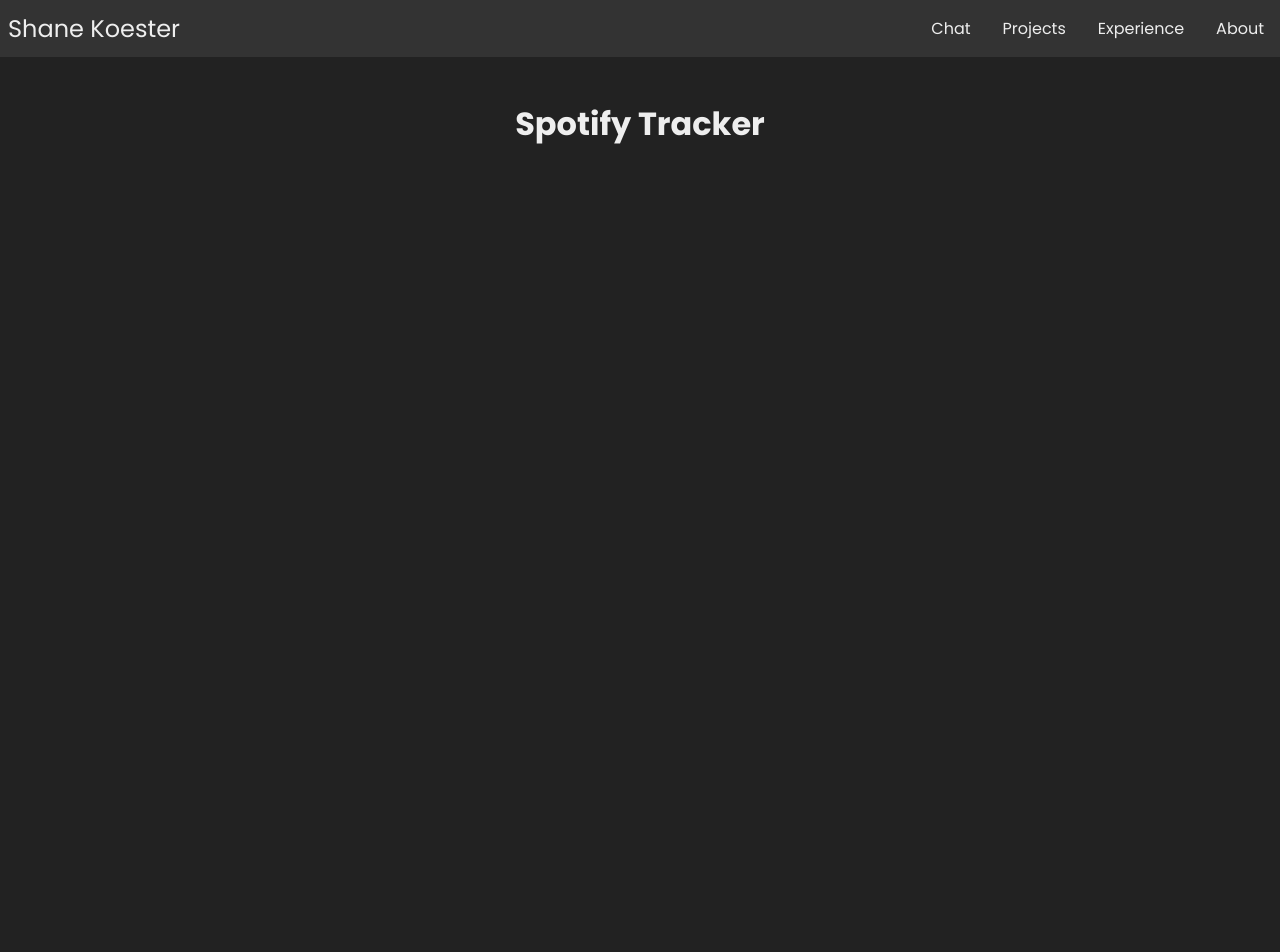
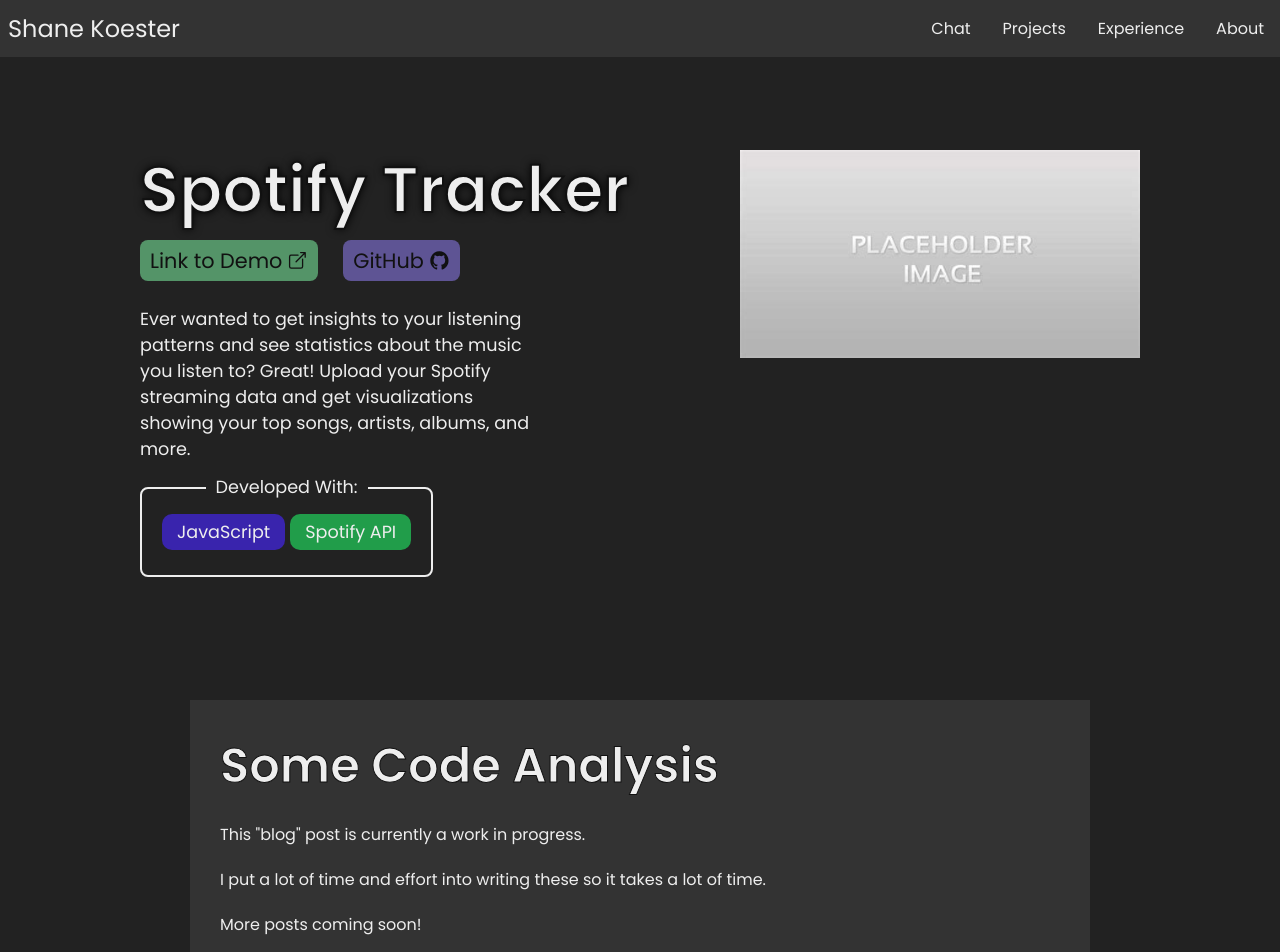
Before and after one commit to ItsMeShane/shanes.tech, a React (Create React App) app: page /projects/spotify-tracker in a window 1280 px wide. Shown: the top 952 px of the page. Before the commit the page ends 800 px from the top, so only its background shows below. Built offline with nearby package versions, Linux system fonts and the light colour scheme.

Commit message:
added project pages

```diff
--- a/src/pages/projects/project-pages/PJ-3DEngine.jsx
+++ b/src/pages/projects/project-pages/PJ-3DEngine.jsx
@@ -1,11 +1,75 @@
 import React from 'react';
-import { PageContainer, PageWrapper } from './ProjectPageStyles';
+import {
+   Body,
+   ButtonLink,
+   Description,
+   Header,
+   InfoSection,
+   PageContainer,
+   PageWrapper,
+   ShowcasedImage,
+   Tags,
+   HeaderTitle,
+   TitleContainer,
+   BodyTitle,
+   CodeContainer,
+} from './ProjectPageStyles';
 
 const PJ3DEngine = () => {
    return (
       <PageWrapper>
          <PageContainer>
-            <h1>3D Rendering Engine</h1>
+            <Header>
+               <InfoSection>
+                  <TitleContainer>
+                     <HeaderTitle>3D Rendering Engine</HeaderTitle>
+                     <div className='button-container'>
+                        <ButtonLink
+                           style={{ '--background': '#549468' }}
+                           href=''
+                           target='_blank'
+                           rel='noopener noreferrer'
+                        >
+                           <span>Download .exe</span>
+                           <ion-icon name='open-outline'></ion-icon>
+                        </ButtonLink>
+                        <ButtonLink
+                           style={{ '--background': '#5e5494' }}
+                           href='https://github.com/ItsMeShane/'
+                           target='_blank'
+                           rel='noopener noreferrer'
+                        >
+                           <span>GitHub</span>
+                           <ion-icon name='logo-github'></ion-icon>
+                        </ButtonLink>
+                     </div>
+                  </TitleContainer>
+                  <Description>
+                     My own 3D engine! Specular lighting, procedural terrain, water
+                     animations, particle effects, normal mapping, and more.
+                  </Description>
+                  <Tags>
+                     <span style={{ '--background': '#3924ad' }}>Java</span>
+                     <span style={{ '--background': '#9d2195' }}>LWJGL</span>
+                     <span style={{ '--background': '#21809d' }}>OpenGL</span>
+                     <span style={{ '--background': '#21809d' }}>GLSL</span>
+                  </Tags>
+               </InfoSection>
+
+               <ShowcasedImage src='/images/placeholder.png' width='400px' />
+            </Header>
+            <Body>
+               <BodyTitle>Some Code Analysis</BodyTitle>
+               <p>This "blog" post is currently a work in progress.</p>
+               <p>
+                  I put a lot of time and effort into writing these so it takes a lot of
+                  time.
+               </p>
+               <p>More posts coming soon!</p>
+               <CodeContainer>
+                  <img src='/images/placeholder.png' />
+               </CodeContainer>
+            </Body>
          </PageContainer>
       </PageWrapper>
    );
--- a/src/pages/projects/project-pages/PJ-AILearnsToDrive.jsx
+++ b/src/pages/projects/project-pages/PJ-AILearnsToDrive.jsx
@@ -1,11 +1,74 @@
 import React from 'react';
-import { PageContainer, PageWrapper } from './ProjectPageStyles';
+import {
+   Body,
+   ButtonLink,
+   Description,
+   Header,
+   InfoSection,
+   PageContainer,
+   PageWrapper,
+   ShowcasedImage,
+   Tags,
+   HeaderTitle,
+   TitleContainer,
+   BodyTitle,
+   CodeContainer,
+} from './ProjectPageStyles';
 
 const PJAILearnsToDrive = () => {
    return (
       <PageWrapper>
          <PageContainer>
-            <h1>AI Learns To Drive</h1>
+            <Header>
+               <InfoSection>
+                  <TitleContainer>
+                     <HeaderTitle>AI Learns to Drive</HeaderTitle>
+                     <div className='button-container'>
+                        <ButtonLink
+                           style={{ '--background': '#549468' }}
+                           href=''
+                           target='_blank'
+                           rel='noopener noreferrer'
+                        >
+                           <span>Visit Site</span>
+                           <ion-icon name='open-outline'></ion-icon>
+                        </ButtonLink>
+                        <ButtonLink
+                           style={{ '--background': '#5e5494' }}
+                           href='https://github.com/ItsMeShane/'
+                           target='_blank'
+                           rel='noopener noreferrer'
+                        >
+                           <span>GitHub</span>
+                           <ion-icon name='logo-github'></ion-icon>
+                        </ButtonLink>
+                     </div>
+                  </TitleContainer>
+                  <Description>
+                     You might learn from your mistakes, but AI learns faster! Watch in
+                     real time as my AI learns how to drive through trial and error.
+                  </Description>
+                  <Tags>
+                     <span style={{ '--background': '#3924ad' }}>JavaScript</span>
+                     <span style={{ '--background': '#9d2195' }}>Neural Networks</span>
+                     <span style={{ '--background': '#21809d' }}>No Libraries</span>
+                  </Tags>
+               </InfoSection>
+
+               <ShowcasedImage src='/images/placeholder.png' width='400px' />
+            </Header>
+            <Body>
+               <BodyTitle>Some Code Analysis</BodyTitle>
+               <p>This "blog" post is currently a work in progress.</p>
+               <p>
+                  I put a lot of time and effort into writing these so it takes a lot of
+                  time.
+               </p>
+               <p>More posts coming soon!</p>
+               <CodeContainer>
+                  <img src='/images/placeholder.png' />
+               </CodeContainer>
+            </Body>
          </PageContainer>
       </PageWrapper>
    );
--- a/src/pages/projects/project-pages/PJ-OCR.jsx
+++ b/src/pages/projects/project-pages/PJ-OCR.jsx
@@ -1,11 +1,74 @@
 import React from 'react';
-import { PageContainer, PageWrapper } from './ProjectPageStyles';
+import {
+   Body,
+   ButtonLink,
+   Description,
+   Header,
+   InfoSection,
+   PageContainer,
+   PageWrapper,
+   ShowcasedImage,
+   Tags,
+   HeaderTitle,
+   TitleContainer,
+   BodyTitle,
+   CodeContainer,
+} from './ProjectPageStyles';
 
 const PJOpticalCharacterRecognition = () => {
    return (
       <PageWrapper>
          <PageContainer>
-            <h1>Optical Character Recognition</h1>
+            <Header>
+               <InfoSection>
+                  <TitleContainer>
+                     <HeaderTitle>Optical Character Recognition</HeaderTitle>
+                     <div className='button-container'>
+                        <ButtonLink
+                           style={{ '--background': '#549468' }}
+                           href=''
+                           target='_blank'
+                           rel='noopener noreferrer'
+                        >
+                           <span>Link to Demo</span>
+                           <ion-icon name='open-outline'></ion-icon>
+                        </ButtonLink>
+                        <ButtonLink
+                           style={{ '--background': '#5e5494' }}
+                           href='https://github.com/ItsMeShane/'
+                           target='_blank'
+                           rel='noopener noreferrer'
+                        >
+                           <span>GitHub</span>
+                           <ion-icon name='logo-github'></ion-icon>
+                        </ButtonLink>
+                     </div>
+                  </TitleContainer>
+                  <Description>
+                     Convert images to text with OCR. Upload (or take) a photo that
+                     contains text and see the image get transcribed to text.
+                  </Description>
+                  <Tags>
+                     <span style={{ '--background': '#3924ad' }}>Love</span>
+                     <span style={{ '--background': '#9d2195' }}>Care</span>
+                     <span style={{ '--background': '#21809d' }}>Affection</span>
+                  </Tags>
+               </InfoSection>
+
+               <ShowcasedImage src='/images/placeholder.png' width='400px' />
+            </Header>
+            <Body>
+               <BodyTitle>Some Code Analysis</BodyTitle>
+               <p>This "blog" post is currently a work in progress.</p>
+               <p>
+                  I put a lot of time and effort into writing these so it takes a lot of
+                  time.
+               </p>
+               <p>More posts coming soon!</p>
+               <CodeContainer>
+                  <img src='/images/placeholder.png' />
+               </CodeContainer>
+            </Body>
          </PageContainer>
       </PageWrapper>
    );
--- a/src/pages/projects/project-pages/PJ-SpotifyTracker.jsx
+++ b/src/pages/projects/project-pages/PJ-SpotifyTracker.jsx
@@ -1,11 +1,75 @@
 import React from 'react';
-import { PageContainer, PageWrapper } from './ProjectPageStyles';
+import {
+   Body,
+   ButtonLink,
+   Description,
+   Header,
+   InfoSection,
+   PageContainer,
+   PageWrapper,
+   ShowcasedImage,
+   Tags,
+   HeaderTitle,
+   TitleContainer,
+   BodyTitle,
+   CodeContainer,
+} from './ProjectPageStyles';
 
 const PJSpotifyTracker = () => {
    return (
       <PageWrapper>
          <PageContainer>
-            <h1>Spotify Tracker</h1>
+            <Header>
+               <InfoSection>
+                  <TitleContainer>
+                     <HeaderTitle>Spotify Tracker</HeaderTitle>
+                     <div className='button-container'>
+                        <ButtonLink
+                           style={{ '--background': '#549468' }}
+                           href=''
+                           target='_blank'
+                           rel='noopener noreferrer'
+                        >
+                           <span>Link to Demo</span>
+                           <ion-icon name='open-outline'></ion-icon>
+                        </ButtonLink>
+                        <ButtonLink
+                           style={{ '--background': '#5e5494' }}
+                           href='https://github.com/ItsMeShane/'
+                           target='_blank'
+                           rel='noopener noreferrer'
+                        >
+                           <span>GitHub</span>
+                           <ion-icon name='logo-github'></ion-icon>
+                        </ButtonLink>
+                     </div>
+                  </TitleContainer>
+                  <Description>
+                     Ever wanted to get insights to your listening patterns and see
+                     statistics about the music you listen to? Great! Upload your Spotify
+                     streaming data and get visualizations showing your top songs,
+                     artists, albums, and more.
+                  </Description>
+                  <Tags>
+                     <span style={{ '--background': '#3924ad' }}>JavaScript</span>
+                     <span style={{ '--background': '#219d4a' }}>Spotify API</span>
+                  </Tags>
+               </InfoSection>
+
+               <ShowcasedImage src='/images/placeholder.png' width='400px' />
+            </Header>
+            <Body>
+               <BodyTitle>Some Code Analysis</BodyTitle>
+               <p>This "blog" post is currently a work in progress.</p>
+               <p>
+                  I put a lot of time and effort into writing these so it takes a lot of
+                  time.
+               </p>
+               <p>More posts coming soon!</p>
+               <CodeContainer>
+                  <img src='/images/placeholder.png' />
+               </CodeContainer>
+            </Body>
          </PageContainer>
       </PageWrapper>
    );
--- a/src/pages/projects/project-pages/ProjectPageStyles.jsx
+++ b/src/pages/projects/project-pages/ProjectPageStyles.jsx
@@ -32,6 +32,9 @@ export const InfoSection = styled.div`
    flex-shrink: 0;
    display: flex;
    flex-direction: column;
+   @media (max-width: 768px) {
+      padding: 0 10px;
+   }
 `;
 export const TitleContainer = styled.div`
    display: flex;
@@ -48,6 +51,9 @@ export const HeaderTitle = styled.span`
    font-weight: 600;
    -webkit-text-stroke: 2px #111;
    text-shadow: 0 0 10px rgba(0, 0, 0, 1);
+   max-width: 500px;
+   line-height:1.25;
+   padding-bottom:10px;
    @media (max-width: 768px) {
       font-size: 3rem;
       font-weight: 600;
@@ -100,7 +106,7 @@ export const Tags = styled.div`
    gap: 5px;
    border: 2px solid #eee;
    border-radius: 0.5rem;
-   padding: 25px;
+   padding: 25px 20px;
    span {
       background-color: var(--background);
       padding: 5px 15px;
```
Also changed, not shown: public/images/placeholder.png (added).
